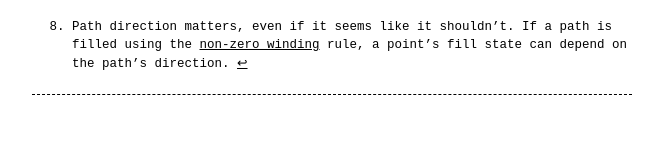
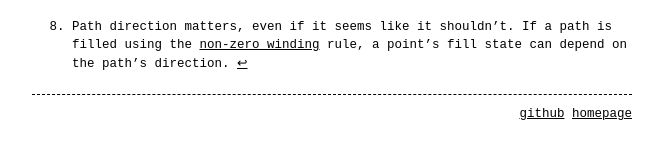
Before and after one commit to cdillond/cdillond.github.io, a Jekyll site: the page built from _posts/2024-06-19-ellipse.markdown, in a window 1280 px wide and 900 px high, scrolled down 9104 px. Shown: the part 756-897 px from the top of the window, without its empty margins (308-971 px from the left). Built offline with Jekyll 4.4.1, drawn with Linux system fonts in a browser that asks for light colours.

Commit message:
added footer

```diff
--- a/_config.yml
+++ b/_config.yml
@@ -6,7 +6,7 @@ header_pages:
   - index.md
   - about.md
 
-#footer: 'follow us on <a href="https://twitter.com/">twitter</a>'
+footer: '<a href="https://github.com/cdillond">github</a> <a href="https://ciaran.lol">homepage</a>'
 
 style: light # dark (default) or light
 #listen_for_clients_preferred_style: true # true or false (default)
```
Also changed, not shown: _includes/header.html (+4 -4 lines).
